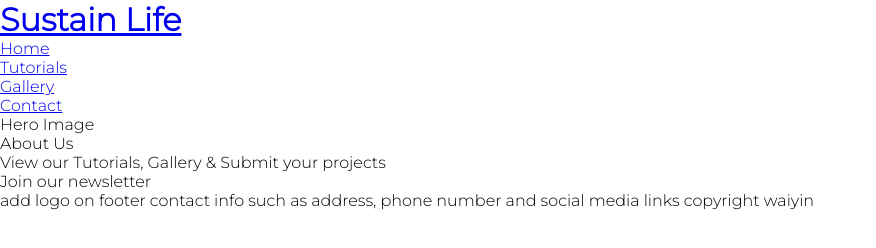
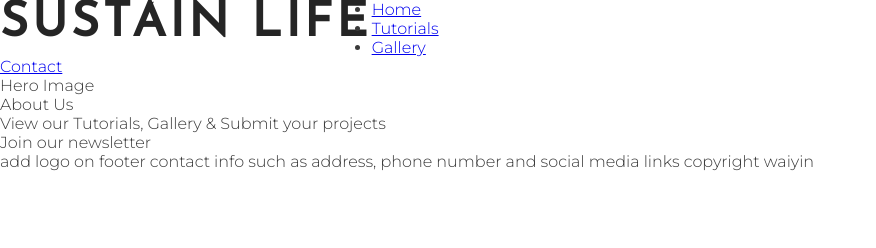
Before and after one commit to nameiswaiyinsin/sustainlife, a plain HTML site: page index.html in a window 1280 px wide. Shown: the whole page, without its empty margins (0-876 px from the left). Drawn offline with Linux system fonts and the light colour scheme.

Commit message:
Add style for heading and logos

```diff
--- a/assets/css/style.css
+++ b/assets/css/style.css
@@ -9,4 +9,19 @@
 body {
     font-family: 'Montserrat', sans-serif;
     font-weight: 300;
+    color: #3a3a3a;
 }
+
+/* headings & logos */
+
+h1, h2 {
+    font-family: Josefin Sans, sans-serif;
+    text-transform: uppercase;
+    letter-spacing: 4px;
+    color: #252525;
+}
+
+#logo {
+    float: left;
+    font-size: 300%;
+}
--- a/index.html
+++ b/index.html
@@ -17,7 +17,7 @@
 <body>
     <header>
         <a href="index.html">
-            <h1>Sustain Life</h1>
+            <h1 id="logo">Sustain Life</h1>
         </a>
         <nav>
             <ul>
```
